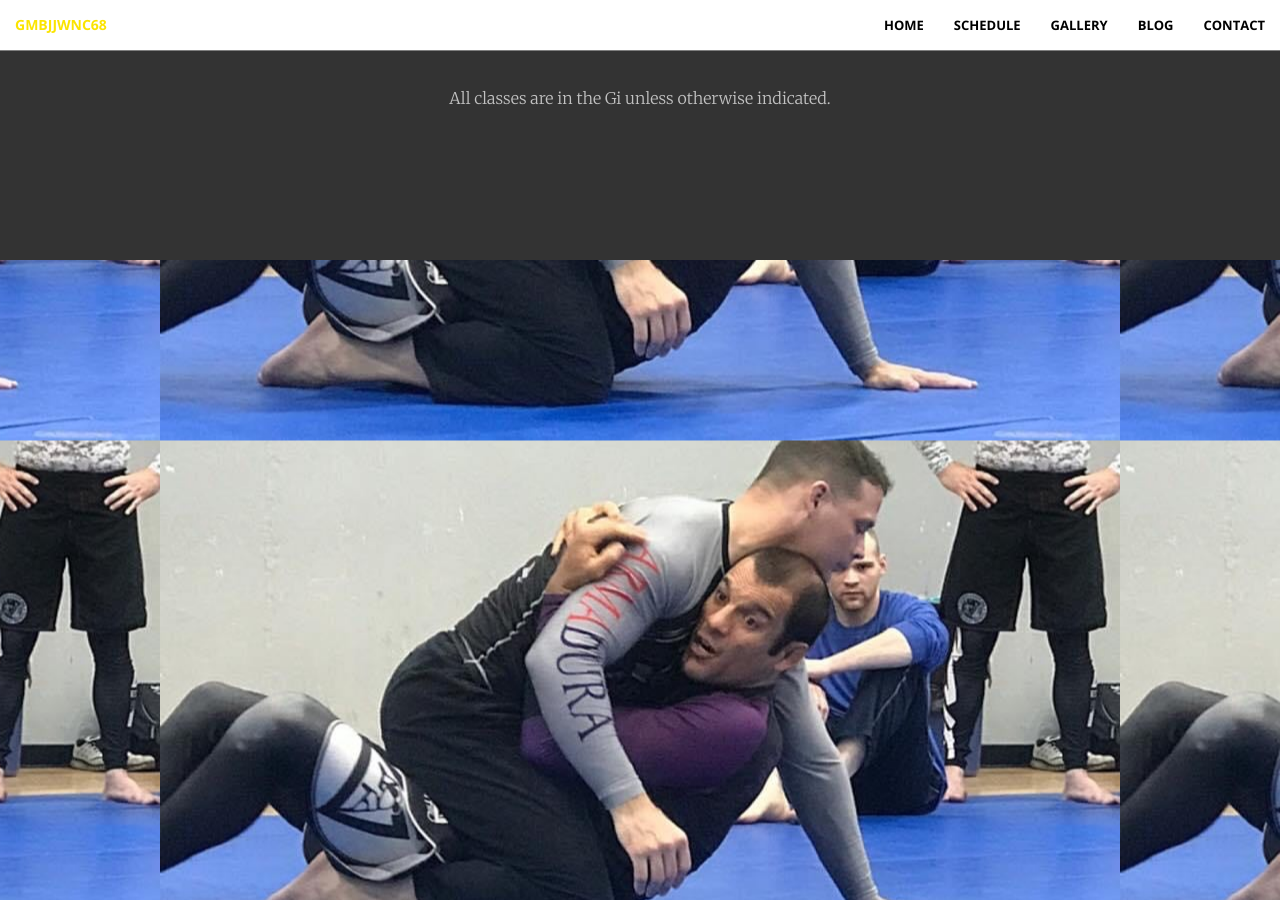
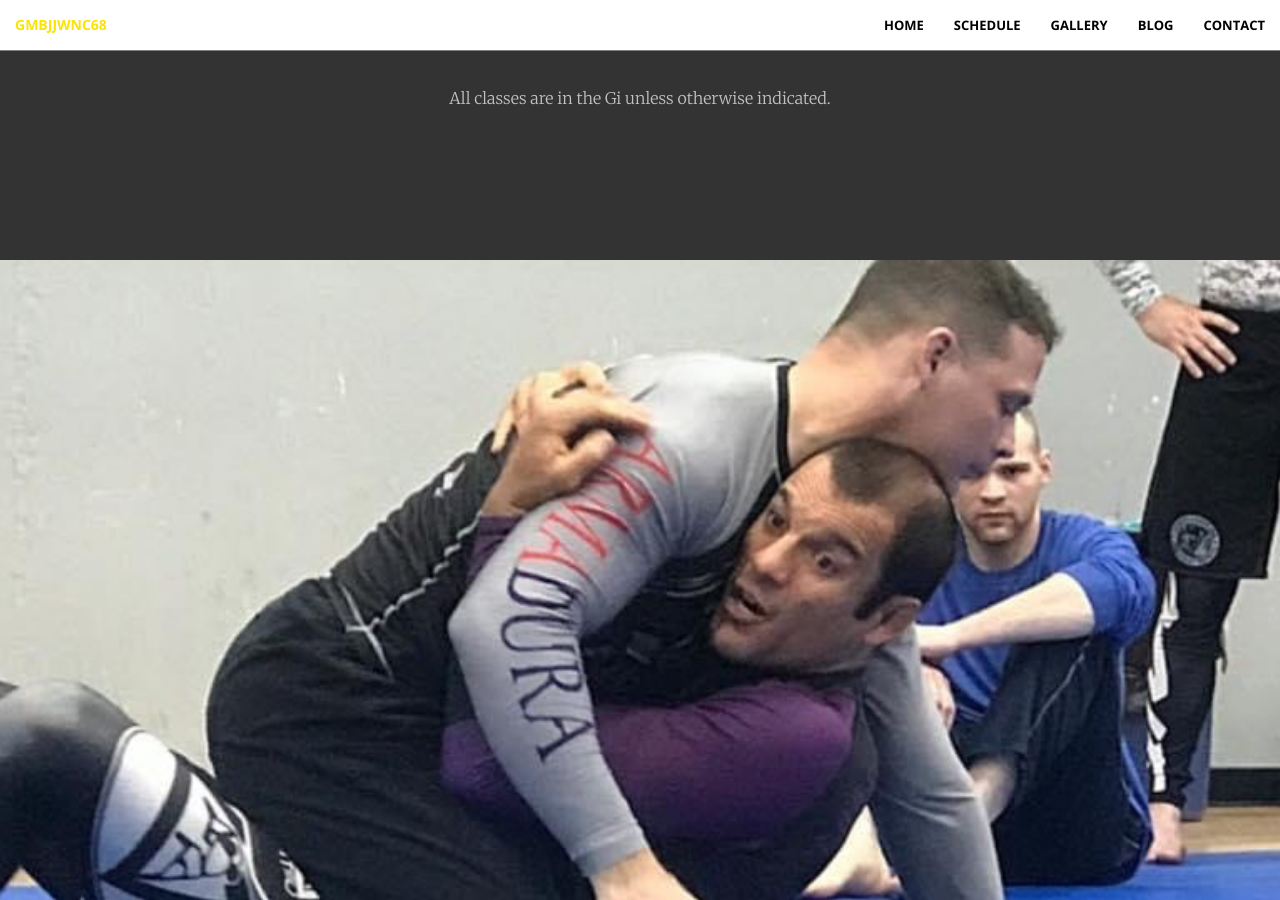
Before and after one commit to gmbjjwnc68/gmbjjwnc68.github.io, a Jekyll site: the page built from schedule.html, in a window 1280 px wide and 900 px high, scrolled down 1315 px. Built offline with Jekyll 4.4.1, drawn with Linux system fonts in a browser that asks for light colours.

```diff
--- a/_includes/class_schedule_footer.html
+++ b/_includes/class_schedule_footer.html
@@ -8,7 +8,7 @@
               height: 30em;
               margin: 0;
               background-attachment: fixed;
-              /*background-size: cover;*/
+              background-size: cover;
               /*height: auto;*/
               /*max-width: 100%;*/
               position: relative;
@@ -17,6 +17,7 @@
               background-image: url('../img/schedule_footer_img.jpg');
               @media (min-width: 768px) {
                 min-height: 100%;
+                background-size: scroll;
                 }
             }
             span {
--- a/_includes/class_schedule_header.html
+++ b/_includes/class_schedule_header.html
@@ -6,7 +6,6 @@
               width: 100%;
               min-height: 100%;
               margin: 0;
-              /*background-size: cover;*/
               /*height: auto;*/
               /*max-width: 100%;*/
               position: relative;
```
